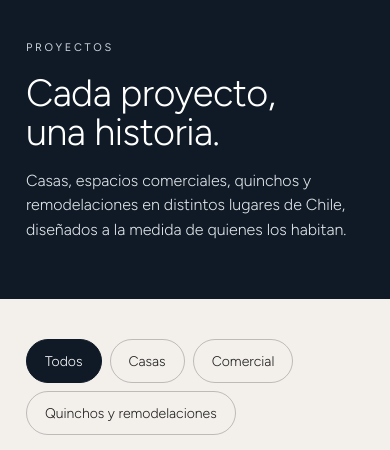
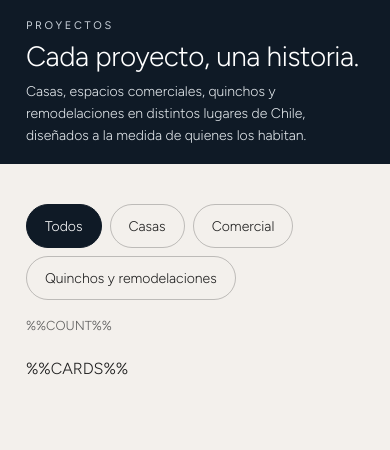
Before and after one commit to gartech84/Web-arteche, a website: page templates/proyectos.html in a window 390 px wide. Shown: the part 46-496 px from the top of the page. Drawn offline with Linux system fonts and the light colour scheme.

Commit message:
Add files via upload

```diff
--- a/templates/proyectos.html
+++ b/templates/proyectos.html
@@ -289,6 +289,15 @@ img{display:block;max-width:100%}
 }
 
 .icons svg .fillp{fill:#fff;stroke:none}
+/* Franja de Proyectos: título del mismo tamaño que el de cada ficha, bajada más chica y franja más baja */
+.hero-short .page-title{font-size:clamp(28px,3.1vw,46px)}
+.hero-short .page-intro{font-size:clamp(14px,1.1vw,17px);margin-top:clamp(10px,1.2vw,16px)}
+.hero.hero-short{padding-bottom:clamp(26px,2.6vw,40px)}
+.hero-short .page-label{margin-top:clamp(18px,2.6vw,40px);margin-bottom:clamp(12px,1.4vw,20px)}
+@media (max-width:899px){
+  .hero.hero-short{padding-bottom:18px}
+  .hero-short .page-label{margin-top:22px;margin-bottom:10px}
+}
 </style>
 <script>document.documentElement.classList.add('js')</script>
 <link rel="icon" href="favicon.ico" sizes="48x48">
```
